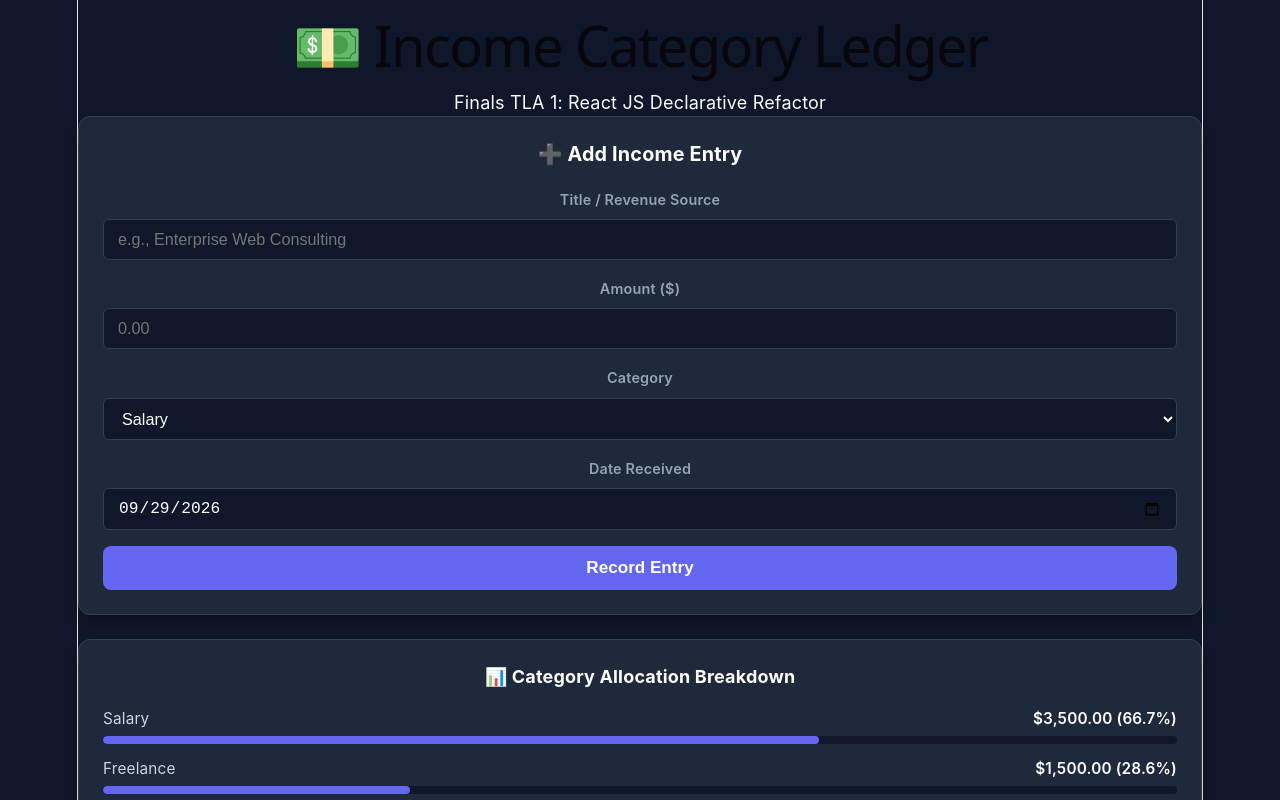
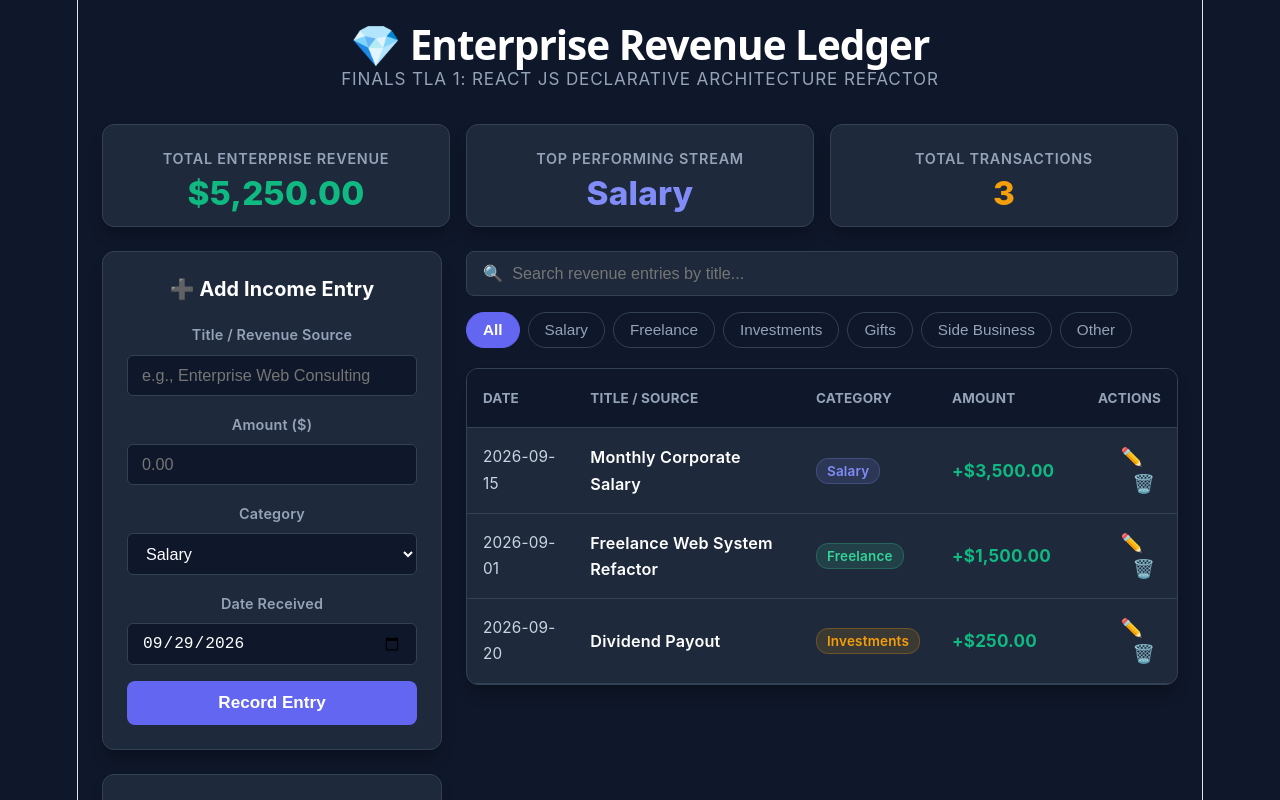
Before and after one commit to kantonio250000000109-code/TLA1_PROJECT, a React (Vite) app in the folder vite-project/: page / in a window 1280 px wide. Shown: the top 800 px of the page. Built offline with nearby package versions, Linux system fonts and the light colour scheme.

Commit message:
Refactor App component for enterprise income ledger

```diff
--- a/vite-project/src/App.jsx
+++ b/vite-project/src/App.jsx
@@ -1,21 +1,21 @@
-import React, { useState, useEffect, useMemo } from 'react';
+import React, { useState, useEffect } from 'react';
+import './App.css';
 import SummaryCards from './components/SummaryCards';
 import IncomeForm from './components/IncomeForm';
 import CategoryFilter from './components/CategoryFilter';
 import LedgerTable from './components/LedgerTable';
 import CategoryBreakdown from './components/CategoryBreakdown';
-import './App.css';
 
-const DEFAULT_INCOMES = [
-  { id: '1', title: 'Freelance Web Design', amount: 1500, category: 'Freelance', date: '2026-09-01' },
-  { id: '2', title: 'Monthly Salary', amount: 3500, category: 'Salary', date: '2026-09-15' },
-  { id: '3', title: 'Dividend Payout', amount: 250, category: 'Investments', date: '2026-09-20' },
+const INITIAL_DATA = [
+  { id: '1', title: 'Monthly Corporate Salary', amount: 3500.00, category: 'Salary', date: '2026-09-15' },
+  { id: '2', title: 'Freelance Web System Refactor', amount: 1500.00, category: 'Freelance', date: '2026-09-01' },
+  { id: '3', title: 'Dividend Payout', amount: 250.00, category: 'Investments', date: '2026-09-20' }
 ];
 
 export default function App() {
   const [incomes, setIncomes] = useState(() => {
-    const saved = localStorage.getItem('income_ledger_data');
-    return saved ? JSON.parse(saved) : DEFAULT_INCOMES;
+    const saved = localStorage.getItem('enterprise_incomes');
+    return saved ? JSON.parse(saved) : INITIAL_DATA;
   });
 
   const [selectedCategory, setSelectedCategory] = useState('All');
@@ -23,84 +23,65 @@ export default function App() {
   const [editingIncome, setEditingIncome] = useState(null);
 
   useEffect(() => {
-    localStorage.setItem('income_ledger_data', JSON.stringify(incomes));
+    localStorage.setItem('enterprise_incomes', JSON.stringify(incomes));
   }, [incomes]);
 
-  const handleAddOrUpdate = (incomeData) => {
+  const handleSaveIncome = (incomeData) => {
     if (editingIncome) {
-      setIncomes(prev =>
-        prev.map(item => item.id === editingIncome.id ? { ...incomeData, id: item.id } : item)
-      );
+      setIncomes(prev => prev.map(item => item.id === editingIncome.id ? { ...incomeData, id: item.id } : item));
       setEditingIncome(null);
     } else {
-      const newEntry = { ...incomeData, id: Date.now().toString() };
-      setIncomes(prev => [newEntry, ...prev]);
+      setIncomes(prev => [{ ...incomeData, id: Date.now().toString() }, ...prev]);
     }
   };
 
   const handleDelete = (id) => {
-    if (window.confirm('Are you sure you want to delete this record?')) {
-      setIncomes(prev => prev.filter(item => item.id !== id));
-      if (editingIncome?.id === id) setEditingIncome(null);
-    }
+    setIncomes(prev => prev.filter(item => item.id !== id));
   };
 
   const handleEdit = (income) => {
     setEditingIncome(income);
   };
 
-  const cancelEdit = () => {
-    setEditingIncome(null);
-  };
-
-  const filteredIncomes = useMemo(() => {
-    return incomes.filter(item => {
-      const matchesCategory = selectedCategory === 'All' || item.category === selectedCategory;
-      const matchesSearch = item.title.toLowerCase().includes(searchQuery.toLowerCase());
-      return matchesCategory && matchesSearch;
-    });
-  }, [incomes, selectedCategory, searchQuery]);
-
-  const categories = useMemo(() => {
-    const set = new Set(incomes.map(i => i.category));
-    return ['All', ...Array.from(set)];
-  }, [incomes]);
+  const filteredIncomes = incomes.filter(item => {
+    const matchesCategory = selectedCategory === 'All' || item.category === selectedCategory;
+    const matchesSearch = item.title.toLowerCase().includes(searchQuery.toLowerCase());
+    return matchesCategory && matchesSearch;
+  });
 
   return (
-    <div className="app-container">
-      <header className="app-header">
-        <h1>💵 Income Category Ledger</h1>
-        <p>Finals TLA 1: React JS Declarative Refactor</p>
+    <div className="enterprise-container">
+      <header className="enterprise-header">
+        <h1 className="enterprise-title">💎 Enterprise Revenue Ledger</h1>
+        <p className="enterprise-subtitle">Finals TLA 1: React JS Declarative Architecture Refactor</p>
       </header>
 
-      <main className="app-grid">
-        <section className="left-panel">
+      <SummaryCards incomes={incomes} />
+
+      <div className="dashboard-grid">
+        <div>
           <IncomeForm
-            onSave={handleAddOrUpdate}
+            onSave={handleSaveIncome}
             editingIncome={editingIncome}
-            onCancelEdit={cancelEdit}
+            onCancelEdit={() => setEditingIncome(null)}
           />
           <CategoryBreakdown incomes={incomes} />
-        </section>
+        </div>
 
-        <section className="right-panel">
-          <SummaryCards incomes={incomes} />
-
+        <div>
           <CategoryFilter
-            categories={categories}
             selectedCategory={selectedCategory}
             onSelectCategory={setSelectedCategory}
             searchQuery={searchQuery}
             onSearchChange={setSearchQuery}
           />
-
           <LedgerTable
             incomes={filteredIncomes}
             onEdit={handleEdit}
             onDelete={handleDelete}
           />
-        </section>
-      </main>
+        </div>
+      </div>
     </div>
   );
 }
```
